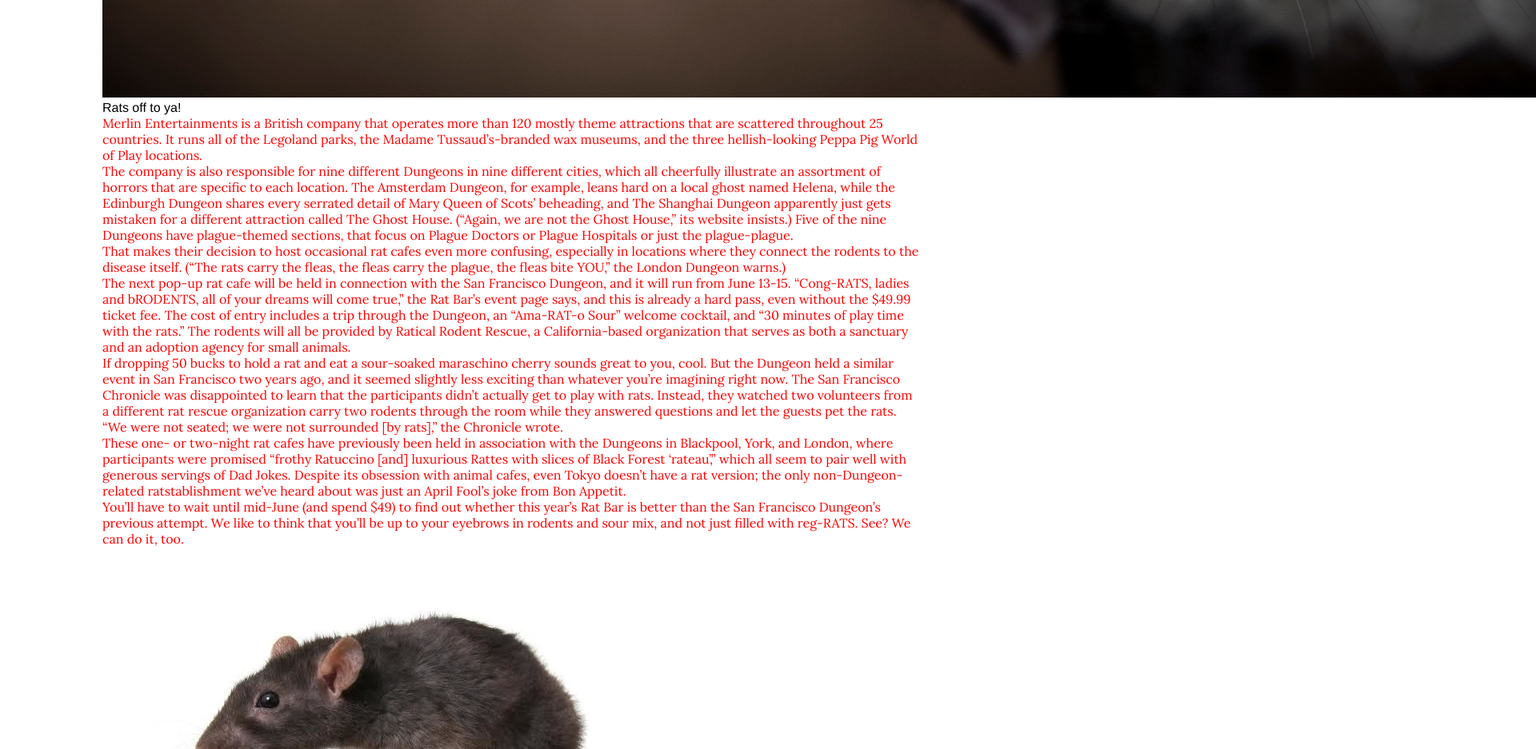
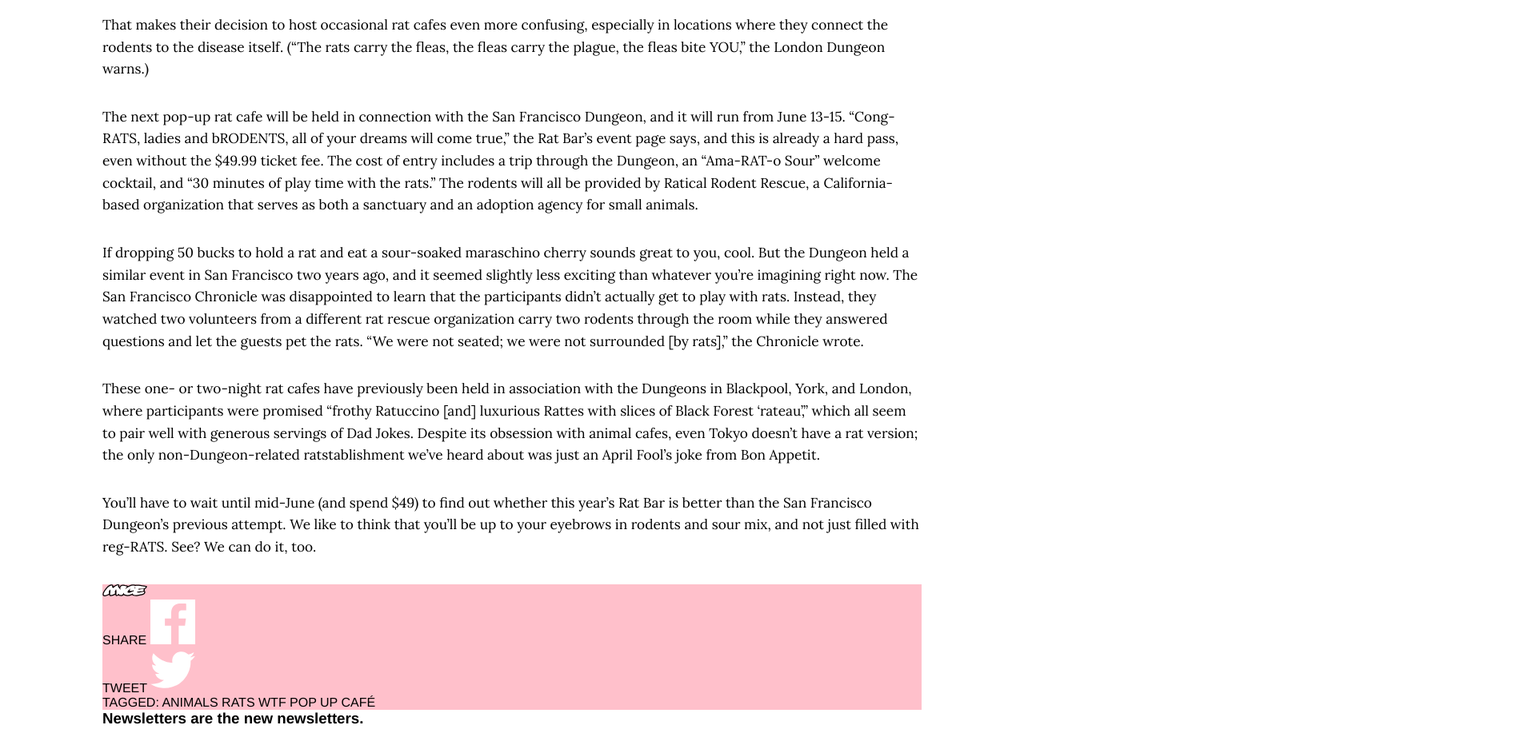
Before and after one commit to paytown/MICE, a website: page index.html in a window 1280 px wide. Shown: the part 1863-2800 px from the top of the page at 80% size, 1920 px wide, since content can reach past the window. Drawn offline with Linux system fonts and the light colour scheme.

Commit message:
article styled - working on article footer

```diff
--- a/index.css
+++ b/index.css
@@ -18,11 +18,18 @@
   font-size: 1.8em;
 }
 p {
-  color: red;
   font-family: 'Lora', 'Georgia', serif;
+  font-size: 1.08em;
+  line-height: 1.6em;
+  margin: 2rem 0;
 }
 li {
   list-style: none;
+}
+figcaption {
+  color: #777777;
+  font-size: .8em;
+  margin: .7rem 0;
 }
 #top-header {
   display: flex;
@@ -80,10 +87,10 @@
       margin: 0 .6rem;
     }
 main header h1 {
-      margin: 1.5rem 0 1rem 0;
+      margin: 1.5rem 0;
     }
 main header h2 {
-      margin-bottom: 1rem;
+      margin-bottom: 1.5rem;
     }
 main header .social-share {
       display: flex;
@@ -111,3 +118,12 @@
 main header .social-share img {
         height: 1.2rem;
       }
+article img {
+    width: 100%;
+  }
+article footer {
+    background: pink;
+  }
+article footer img {
+      width: 3.5rem;
+    }
--- a/index.html
+++ b/index.html
@@ -95,7 +95,7 @@
           You’ll have to wait until mid-June (and spend $49) to find out whether this year’s Rat Bar is better than the San Francisco Dungeon’s previous attempt. We like to think that you’ll be up to your eyebrows in rodents and sour mix, and not just filled with reg-RATS. See? We can do it, too.
         </p>
 
-        <aside>
+        <!-- <aside>
           <section>
             <a href="#">
               <div class="square-aside-image">
@@ -113,7 +113,7 @@
               <p>Read: I Went to Ibiza With the Actor From Ratatouille</p>
             </a>
           </section>
-        </aside>
+        </aside> -->
 
       </section>
 
--- a/main.css
+++ b/main.css
@@ -25,12 +25,20 @@
 }
 
 p {
-  color: red;
   font-family: 'Lora', 'Georgia', serif;
+  font-size: 1.08em;
+  line-height: 1.6em;
+  margin: 2rem 0;
 }
 
 li {
   list-style: none;
+}
+
+figcaption {
+  color: $grey2;
+  font-size: .8em;
+  margin: .7rem 0;
 }
 
 #top-header {
@@ -100,11 +108,11 @@
     }
 
     h1 {
-      margin: 1.5rem 0 1rem 0;
+      margin: 1.5rem 0;
     }
 
     h2 {
-      margin-bottom: 1rem;
+      margin-bottom: 1.5rem;
     }
 
     .social-share {
@@ -140,3 +148,17 @@
     }
   }
 }
+
+article {
+  img {
+    width: 100%;
+  }
+
+  footer {
+    background: pink;
+
+    img {
+      width: 3.5rem;
+    }
+  }
+}
--- a/vars.css
+++ b/vars.css
@@ -1,3 +1,4 @@
 $grey: #aaaaaa;
+$grey2: #777777;
 $fb-blue: #3965a0;
 $twitter-blue: #4db6ee;
```
